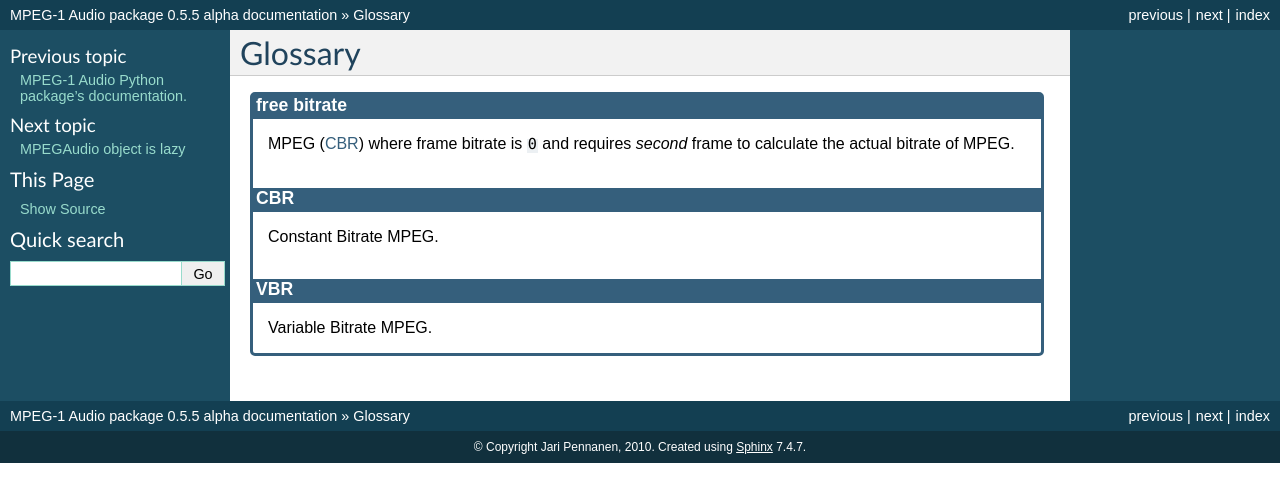
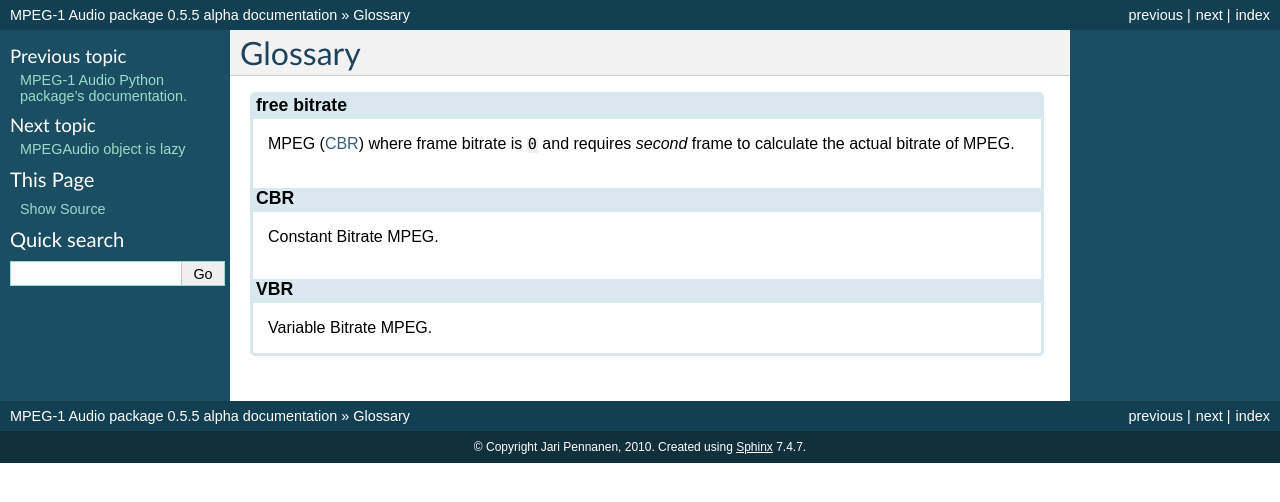
Before and after one commit to Ciantic/mpeg1audio, a Sphinx documentation site: the page built from docs/glossary.rst, in a window 1280 px wide. Shown: the top 502 px of the page. Built offline with Sphinx 7.4.7, drawn with Linux system fonts in a browser that asks for light colours.

Commit message:
Prettify, duh...

```diff
--- a/docs/_static/prettify.css
+++ b/docs/_static/prettify.css
@@ -5,23 +5,28 @@ th.field-name {
     background: transparent !important;
 }
 
-/* Code snippet */
+/* Code snippet ***************************************** */
 pre, .pre, tt {
     font-family: "Consolas", "Bitstream Vera Sans Mono", Monospace !important;
 }
 
+.pre {
+	background-color: transparent !important;
+}
+
 tt {
+	font-weight: normal !important;
     font-size: 100% !important;
 }
 
-/* Parameter having multiple parameters looks odd ******* */
+/* Parameter list looks odd ***************************** */
 .field-body > .first > li > p {
     margin-bottom: 0.7em;
 }
 
 /* Box ************************************************** */
 dl {
-    border: 3px solid #355F7C;
+    border: 3px solid #D9E7EF;
     border-radius: 5px;
     -moz-border-radius: 5px;
     margin-right: 6px;
@@ -29,8 +34,8 @@ dl {
 
 dt {
     padding: 0 0 3px 3px;
-    background-color: #355F7C;
-    color: white;
+    background-color: #D9E7EF;
+    color: black;
     text-align: left;
 }
 
```
